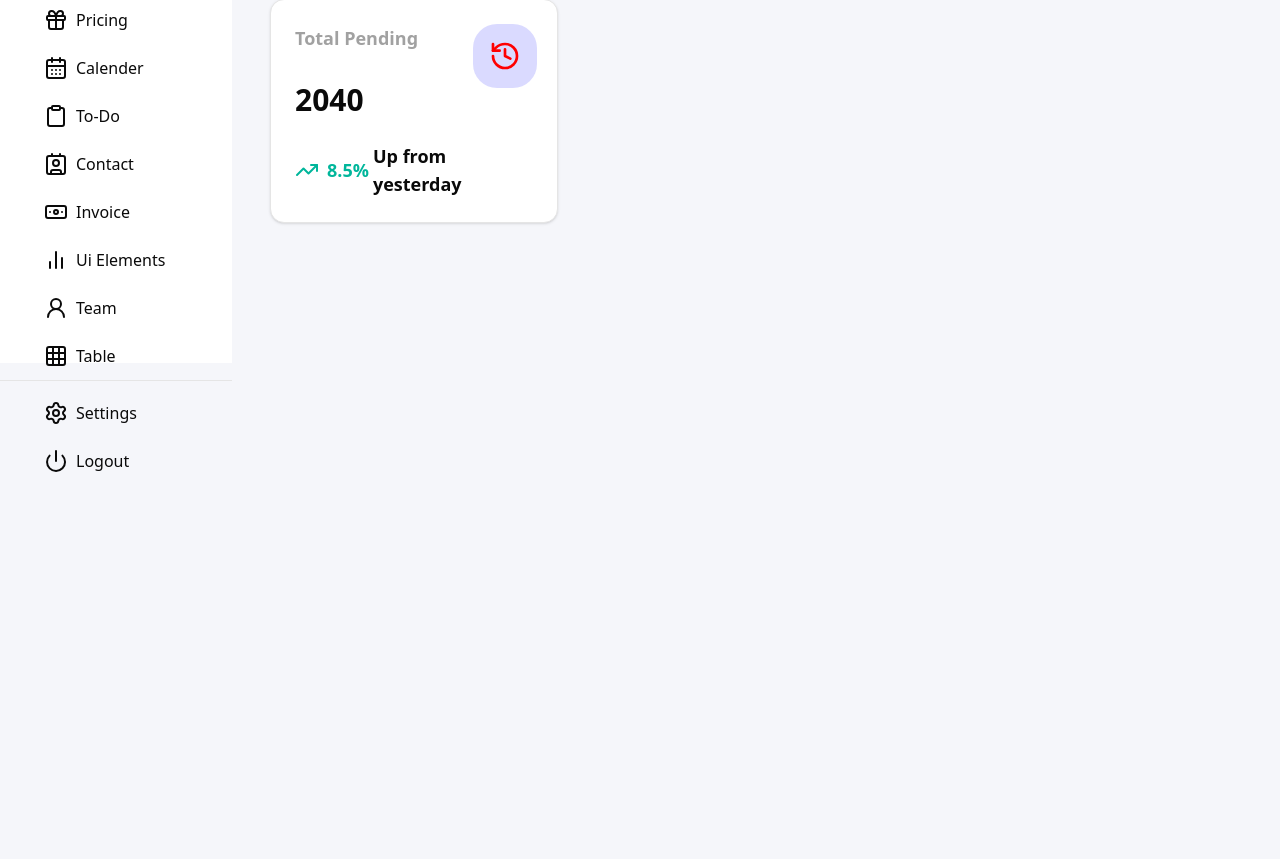
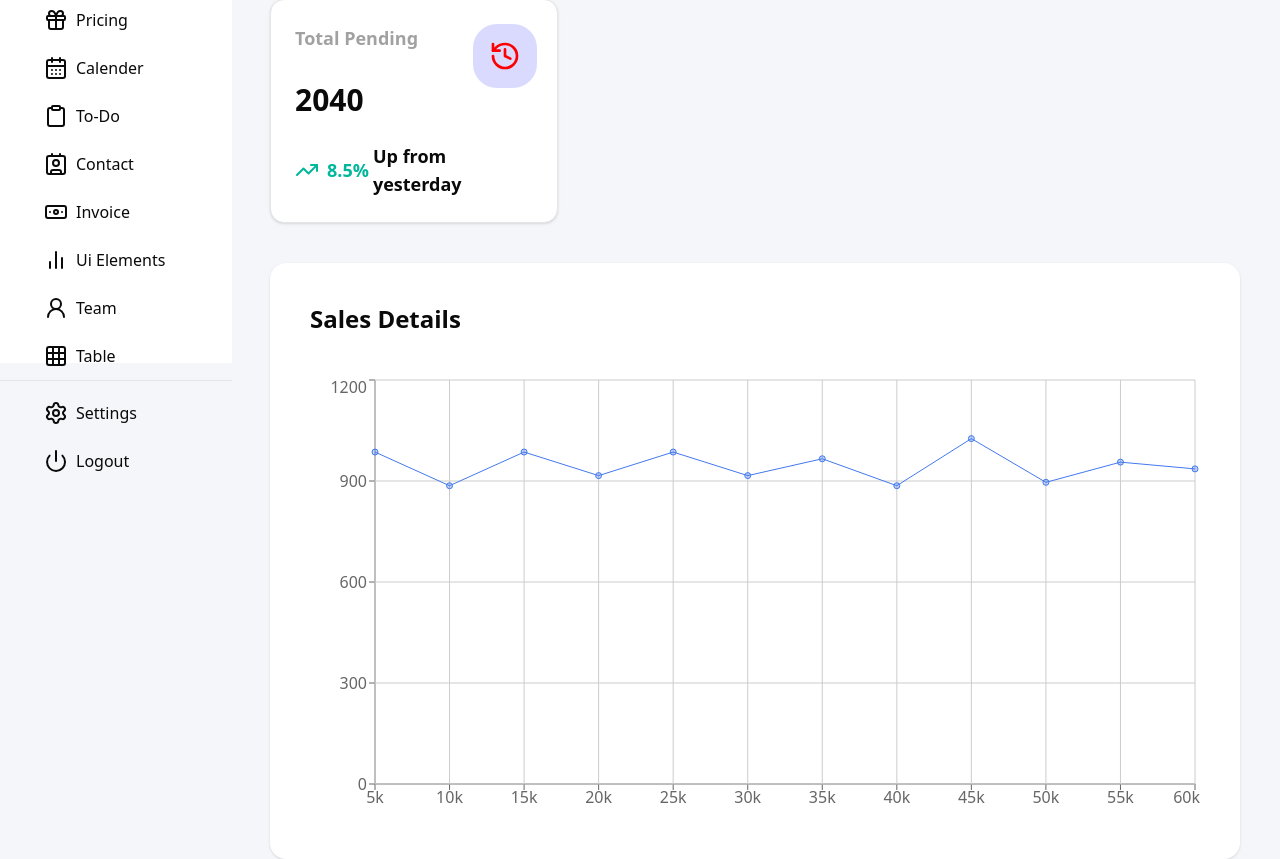
Before and after one commit to ShawonMondol-Shibu/Admin_Panel_Dashboard, a Next.js app: page / in a window 1280 px wide. Shown: the part 437-1296 px from the top of the page. Before the commit the page ends 896 px from the top, so only its background shows below. Built offline with nearby package versions, Linux system fonts and the light colour scheme.

Commit message:
4th commit

```diff
--- a/package.json
+++ b/package.json
@@ -22,6 +22,7 @@
     "react-dom": "^19.0.0",
     "react-hook-form": "^7.57.0",
     "react-icons": "^5.5.0",
+    "recharts": "^2.15.3",
     "tailwind-merge": "^3.3.0",
     "zod": "^3.25.58"
   },
--- a/src/app/(Dashboard)/page.tsx
+++ b/src/app/(Dashboard)/page.tsx
@@ -10,6 +10,7 @@ import { HiMiniUsers } from "react-icons/hi2";
 import React from "react";
 import { ChartLine, History, TrendingUp } from "lucide-react";
 import { RiBox3Fill } from "react-icons/ri";
+import Chart from "@/components/shared/Chart";
 
 interface cardType {
   title: string;
@@ -51,6 +52,11 @@ export default function Dashboard() {
           </Card>
         ))}
       </div>
+
+<div className='p-10 bg-white rounded-2xl shadow mt-10'>
+<h2 className="text-2xl font-bold mb-10">Sales Details</h2>
+      <Chart/>
+</div>
     </div>
   );
 }
--- /dev/null
+++ b/src/components/shared/Chart.tsx
@@ -0,0 +1,32 @@
+"use client";
+import React from "react";
+import { CartesianGrid, Line, LineChart, ResponsiveContainer, XAxis, YAxis } from "recharts";
+
+const random = Math.floor(Math.random()*1000)
+
+const productSales = [
+  { name: '5k', product1: random+50 },
+  { name: "10k", product1: random-50 },
+  { name: "15k", product1: random+50 },
+  { name: "20k", product1: random-20},
+  { name: "25k", product1: random+50},
+  { name: "30k", product1: random-20 },
+  { name: "35k", product1: random+30},
+  { name: "40k", product1: random-50},
+  { name: "45k", product1: random+90},
+  { name: "50k", product1: random-40},
+  { name: "55k", product1: random+20},
+  { name: "60k", product1: random}
+]
+export default function Chart() {
+  return (
+    <ResponsiveContainer width={'100%'} height={444}>
+      <LineChart width={600} height={500} data={productSales}>
+        <XAxis dataKey={'name'}/>
+        <YAxis />
+        <CartesianGrid/>
+        <Line dataKey={"product1"}  stroke="#4379EE" fill="#4379Ed50" />
+      </LineChart>
+    </ResponsiveContainer>
+  );
+}
```
Also changed, not shown: 1 other file (tests, documents, lock files or other folders).
